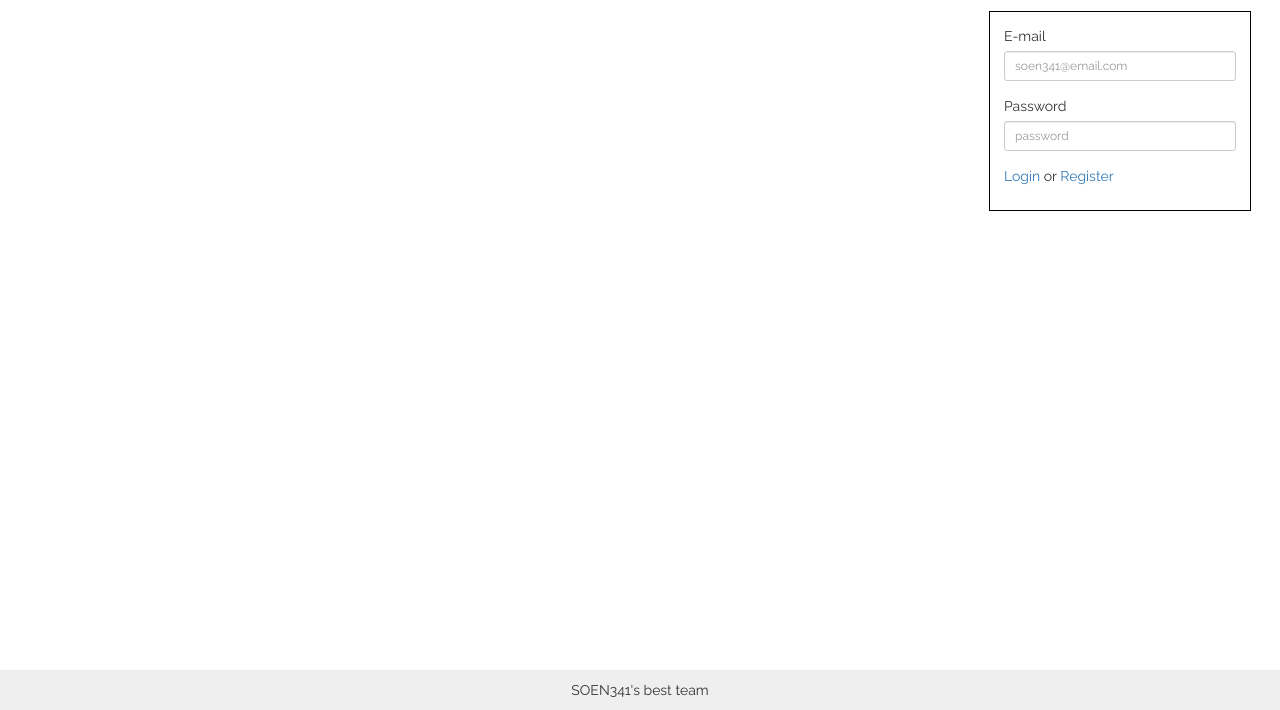
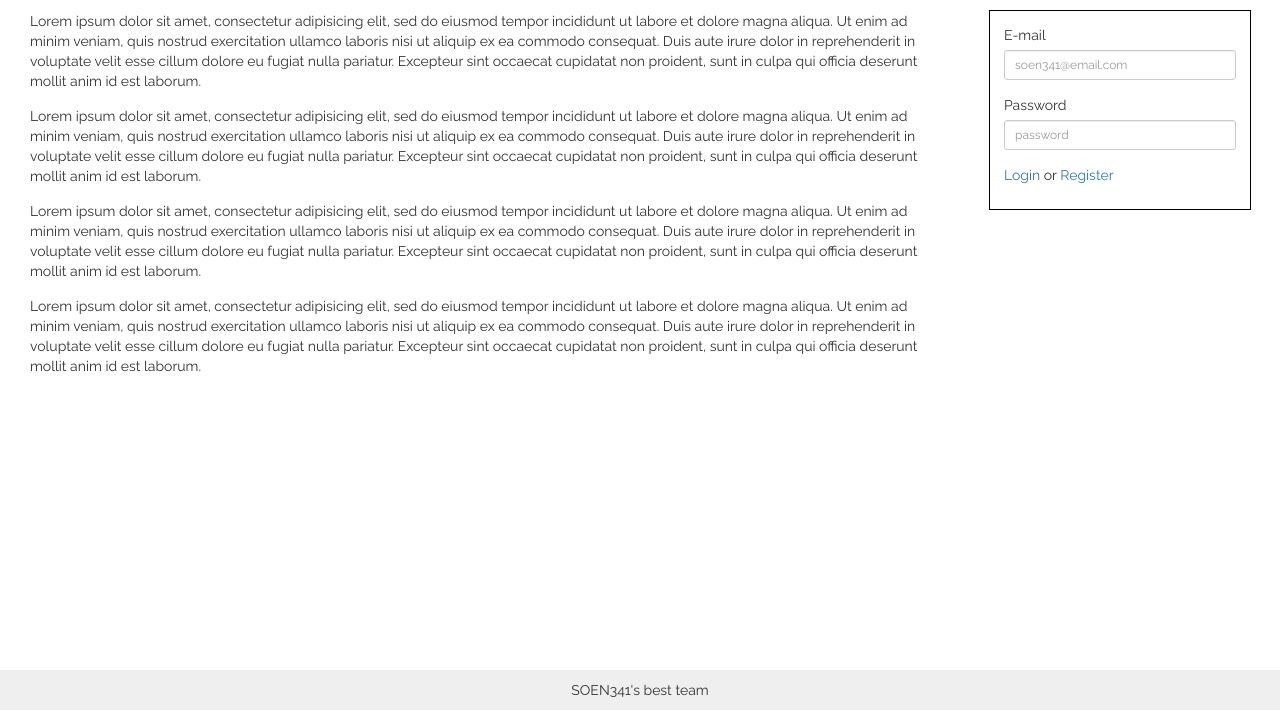
Before and after one commit to Kerry-G/Ask-Eng, a React app in the folder static/: page / in a window 1280 px wide. Shown: the part 90-800 px from the top of the page. Built offline with nearby package versions, Linux system fonts and the light colour scheme; no server answers.

Commit message:
Last Styling updates to Home page

```diff
--- a/static/src/components/body/Body.js
+++ b/static/src/components/body/Body.js
@@ -34,10 +34,42 @@ class Body extends Component {
       <div>
         <Grid fluid>
           <Row>
-            <Col xs={12} md={9}>
-              {/* lorem ipsum */}
+            <Col xs={12} md={9}><Grid fluid>
+              <p className="para">
+                Lorem ipsum dolor sit amet, consectetur adipisicing elit, sed do eiusmod
+tempor incididunt ut labore et dolore magna aliqua. Ut enim ad minim veniam,
+quis nostrud exercitation ullamco laboris nisi ut aliquip ex ea commodo
+consequat. Duis aute irure dolor in reprehenderit in voluptate velit esse
+cillum dolore eu fugiat nulla pariatur. Excepteur sint occaecat cupidatat non
+proident, sunt in culpa qui officia deserunt mollit anim id est laborum.
+              </p>
+              <p className="para">
+                Lorem ipsum dolor sit amet, consectetur adipisicing elit, sed do eiusmod
+tempor incididunt ut labore et dolore magna aliqua. Ut enim ad minim veniam,
+quis nostrud exercitation ullamco laboris nisi ut aliquip ex ea commodo
+consequat. Duis aute irure dolor in reprehenderit in voluptate velit esse
+cillum dolore eu fugiat nulla pariatur. Excepteur sint occaecat cupidatat non
+proident, sunt in culpa qui officia deserunt mollit anim id est laborum.
+              </p>
+              <p className="para">
+                Lorem ipsum dolor sit amet, consectetur adipisicing elit, sed do eiusmod
+tempor incididunt ut labore et dolore magna aliqua. Ut enim ad minim veniam,
+quis nostrud exercitation ullamco laboris nisi ut aliquip ex ea commodo
+consequat. Duis aute irure dolor in reprehenderit in voluptate velit esse
+cillum dolore eu fugiat nulla pariatur. Excepteur sint occaecat cupidatat non
+proident, sunt in culpa qui officia deserunt mollit anim id est laborum.
+              </p>
+              <p className="para">
+                Lorem ipsum dolor sit amet, consectetur adipisicing elit, sed do eiusmod
+tempor incididunt ut labore et dolore magna aliqua. Ut enim ad minim veniam,
+quis nostrud exercitation ullamco laboris nisi ut aliquip ex ea commodo
+consequat. Duis aute irure dolor in reprehenderit in voluptate velit esse
+cillum dolore eu fugiat nulla pariatur. Excepteur sint occaecat cupidatat non
+proident, sunt in culpa qui officia deserunt mollit anim id est laborum.
+              </p>
+              </Grid>
               </Col>
-            <Col xs={12} md={3} mdOffset={9}>
+            <Col xs={12} md={3}>
               {login}
             </Col>
           </Row>
--- a/static/src/components/body/Register.js
+++ b/static/src/components/body/Register.js
@@ -223,7 +223,7 @@ class Register extends Component {
             body = <div>
                 <Col xs={12} md={6}>
                     <div className="menu">
-                    {alert}
+
                         <ControlLabel>Engineering Field</ControlLabel>
                         <Select
                             name="form-field-name"
--- a/static/src/components/header/Header.js
+++ b/static/src/components/header/Header.js
@@ -7,14 +7,15 @@ class Header extends Component {
   render() {
     let user;
     if (!(Object.keys(this.props.user).length === 0 && this.props.user.constructor === Object)){
-      user = <p className="header-name"> Hello {this.props.user.fname} {this.props.user.lname} <a onClick={logOut}> log out</a></p>
+      user = <p className="header-name"> Hello {this.props.user.fname} {this.props.user.lname}&nbsp;|&nbsp;&nbsp;<a className="logoutBtn" onClick={logOut}>log out</a></p>
+
     }
     return (
         <Row className="header">
-          <Col xs={10} >
-              <h1>Engineering <small>out of bounds</small></h1>
+          <Col xs={8} >
+              <h1>Engineering <small>out&nbsp;of&nbsp;bounds</small></h1>
           </Col>
-          <Col>
+          <Col xs={4}>
             {user}
           </Col>
         </Row>
--- a/static/src/styles.css
+++ b/static/src/styles.css
@@ -28,8 +28,24 @@
 .header-name{
     color:white;
     font-size:2rem;
-    margin-top:47px;
+    margin: auto 0 auto 0;
+    margin: 3rem 0.5em 1em 0.5em;
+    text-align: right;
 }
+.logoutBtn{
+    color: #ffffff;
+    cursor: pointer;
+}
+
+.logoutBtn:hover{
+    color: #8ae6ff;
+    text-decoration: none;
+}
+
+.para{
+    margin-top: 1.5rem;
+}
+
 /* END HEADER */
 h1 {
     margin: 0.3em 0.5em 0.3em 0.5em;
@@ -64,6 +80,11 @@ h1 {
     background-color: #efefef;
     text-align: center;
 }
+
+
+
+
+
 
 /* REGISTER MODAL */
 .picture {
```
Also changed, not shown: static/public/favicon.ico, 1 other file. Lines whose indentation alone changed are shown as unchanged.
